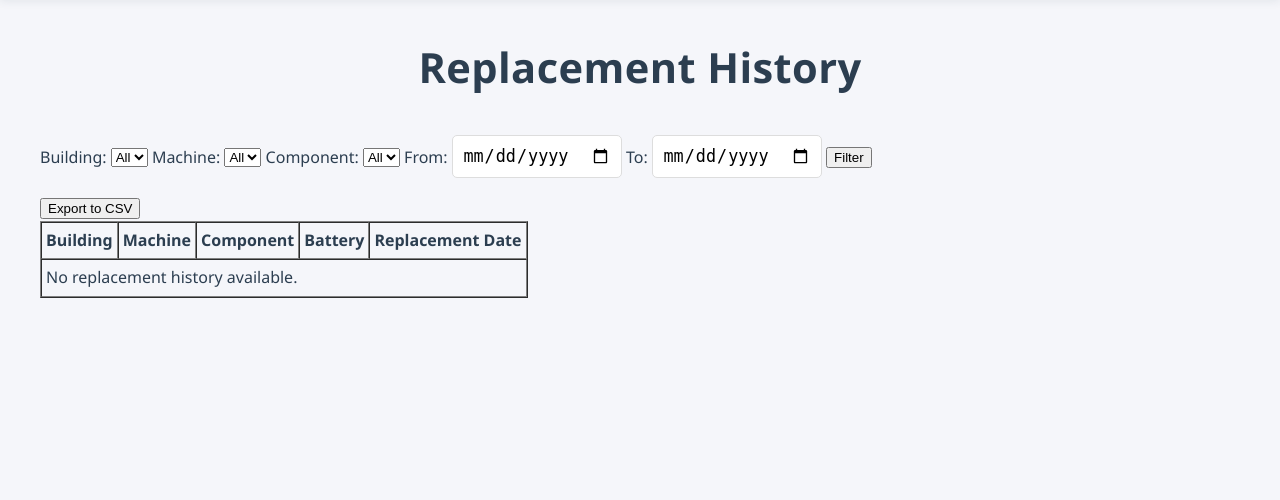
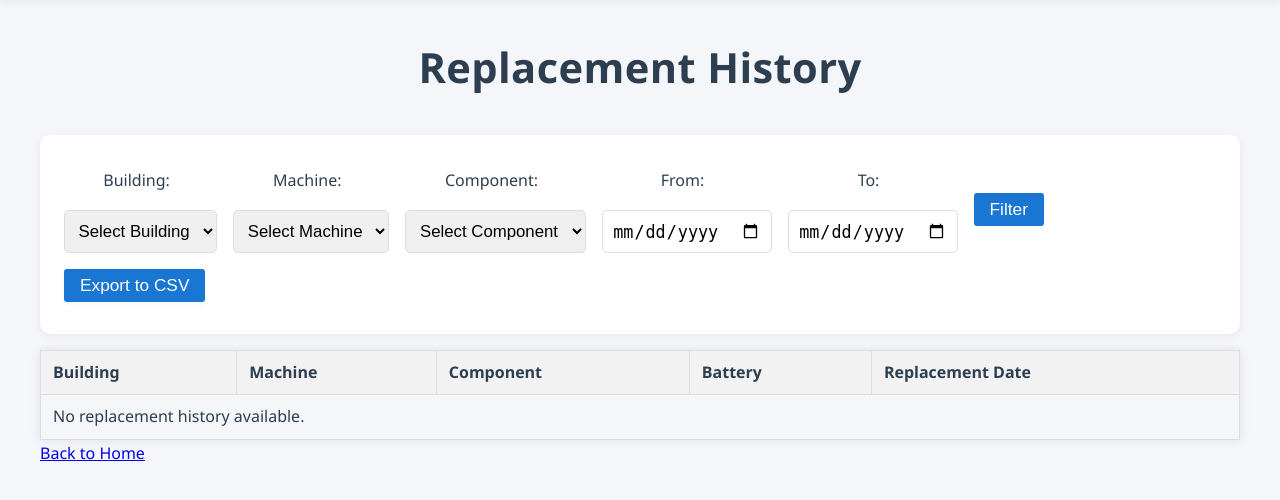
Before and after one commit to simarsamra/WebApp5, a Django app: page /history/ in a window 1280 px wide. Shown: the part 125-625 px from the top of the page. Run offline with Django 5.2, Linux system fonts and the light colour scheme; data that the repository does not hold is empty.

Commit message:
Improved history.html

```diff
--- a/battery_tracker/battery_manager/maintenance/templates/maintenance/history.html
+++ b/battery_tracker/battery_manager/maintenance/templates/maintenance/history.html
@@ -4,33 +4,39 @@
 
 {% block content %}
 <h1>Replacement History</h1>
-    <form method="get" id="history-filter-form" style="margin-bottom: 1em;">
+
+<div class="filters">
+    <form id="history-filter-form" class="filter-form" method="get" style="margin-bottom: 1em;">
+        <div class="filter-group">
             <label for="building">Building:</label>
             <select name="building" id="building">
-            <option value="">All</option>
+                <option value="">Select Building</option>
                 {% for building in buildings %}
                     <option value="{{ building.id }}" {% if building.id|stringformat:"s" == request.GET.building %}selected{% endif %}>{{ building.name }}</option>
                 {% endfor %}
             </select>
+        </div>
+        <div class="filter-group">
             <label for="machine">Machine:</label>
             <select name="machine" id="machine">
-            <option value="">All</option>
-            {% for machine in machines %}
-                <option value="{{ machine.id }}" {% if machine.id|stringformat:"s" == request.GET.machine %}selected{% endif %}>{{ machine.model }} ({{ machine.machine_id }})</option>
-            {% endfor %}
+                <option value="">Select Machine</option>
             </select>
+        </div>
+        <div class="filter-group">
             <label for="component">Component:</label>
             <select name="component" id="component">
-            <option value="">All</option>
-            {% for component in components %}
-                <option value="{{ component.id }}" {% if component.id|stringformat:"s" == request.GET.component %}selected{% endif %}>{{ component.name }} ({{ component.model_number }})</option>
-            {% endfor %}
+                <option value="">Select Component</option>
             </select>
+        </div>
+        <div class="filter-group">
             <label for="date_from">From:</label>
             <input type="date" name="date_from" value="{{ request.GET.date_from }}">
+        </div>
+        <div class="filter-group">
             <label for="date_to">To:</label>
             <input type="date" name="date_to" value="{{ request.GET.date_to }}">
-        <button type="submit">Filter</button>
+        </div>
+        <button type="submit" class="submit-button">Filter</button>
     </form>
     <form method="get" action="{% url 'export_history_csv' %}" style="display:inline;">
         <input type="hidden" name="building" value="{{ request.GET.building }}">
@@ -38,9 +44,11 @@
         <input type="hidden" name="component" value="{{ request.GET.component }}">
         <input type="hidden" name="date_from" value="{{ request.GET.date_from }}">
         <input type="hidden" name="date_to" value="{{ request.GET.date_to }}">
-        <button type="submit">Export to CSV</button>
+        <button type="submit" class="submit-button">Export to CSV</button>
     </form>
-    <table border="1" cellpadding="4" cellspacing="0">
+</div>
+
+<table class="styled-table">
     <thead>
         <tr>
             <th>Building</th>
@@ -64,5 +72,107 @@
     {% endfor %}
     </tbody>
 </table>
+<a href="{% url 'home' %}">Back to Home</a>
 {% endblock %}
-<a href="{% url 'home' %}">Back to Home</a>
+
+{% block extra_js %}
+<script>
+document.addEventListener('DOMContentLoaded', function() {
+    const buildingSelect = document.getElementById('building');
+    const machineSelect = document.getElementById('machine');
+    const componentSelect = document.getElementById('component');
+
+    async function fetchAndPopulate(url, targetSelect, placeholder, selectedId) {
+        try {
+            const response = await fetch(url);
+            const data = await response.json();
+            targetSelect.innerHTML = `<option value="">${placeholder}</option>`;
+            data.forEach(item => {
+                const selected = selectedId && selectedId == item.id ? 'selected' : '';
+                targetSelect.innerHTML += `<option value="${item.id}" ${selected}>${item.label}</option>`;
+            });
+        } catch (error) {
+            targetSelect.innerHTML = `<option value="">${placeholder}</option>`;
+        }
+    }
+
+    // Pre-select values if present
+    const selectedBuilding = "{{ request.GET.building|default_if_none:'' }}";
+    const selectedMachine = "{{ request.GET.machine|default_if_none:'' }}";
+    const selectedComponent = "{{ request.GET.component|default_if_none:'' }}";
+
+    if (selectedBuilding) {
+        fetchAndPopulate(`/api/machines/?building=${selectedBuilding}`, machineSelect, 'Select Machine', selectedMachine)
+            .then(() => {
+                if (selectedMachine) {
+                    fetchAndPopulate(`/api/components/?machine=${selectedMachine}`, componentSelect, 'Select Component', selectedComponent);
+                }
+            });
+    }
+
+    buildingSelect.addEventListener('change', () => {
+        const buildingId = buildingSelect.value;
+        if (buildingId) {
+            fetchAndPopulate(`/api/machines/?building=${buildingId}`, machineSelect, 'Select Machine');
+        } else {
+            machineSelect.innerHTML = '<option value="">Select Machine</option>';
+        }
+        componentSelect.innerHTML = '<option value="">Select Component</option>';
+    });
+
+    machineSelect.addEventListener('change', () => {
+        const machineId = machineSelect.value;
+        if (machineId) {
+            fetchAndPopulate(`/api/components/?machine=${machineId}`, componentSelect, 'Select Component');
+        } else {
+            componentSelect.innerHTML = '<option value="">Select Component</option>';
+        }
+    });
+});
+</script>
+<style>
+/* Simple styling to match log_replacement look */
+.filters {
+    margin-bottom: 1em;
+}
+.filter-form, .filter-group {
+    display: flex;
+    flex-wrap: wrap;
+    gap: 1em;
+    align-items: center;
+}
+.filter-group label {
+    margin-right: 0.5em;
+}
+.styled-table {
+    border-collapse: collapse;
+    margin-top: 1em;
+    width: 100%;
+    font-size: 1em;
+    min-width: 400px;
+    box-shadow: 0 0 10px #e0e0e0;
+}
+.styled-table th, .styled-table td {
+    border: 1px solid #dddddd;
+    padding: 8px 12px;
+    text-align: left;
+}
+.styled-table th {
+    background-color: #f2f2f2;
+}
+.styled-table tr:nth-child(even) {
+    background-color: #f9f9f9;
+}
+.submit-button {
+    padding: 6px 16px;
+    background: #1976d2;
+    color: #fff;
+    border: none;
+    border-radius: 3px;
+    cursor: pointer;
+}
+.submit-button:hover {
+    background: #1565c0;
+}
+</style>
+{% endblock %}
```
Lines whose indentation alone changed are shown as unchanged.
